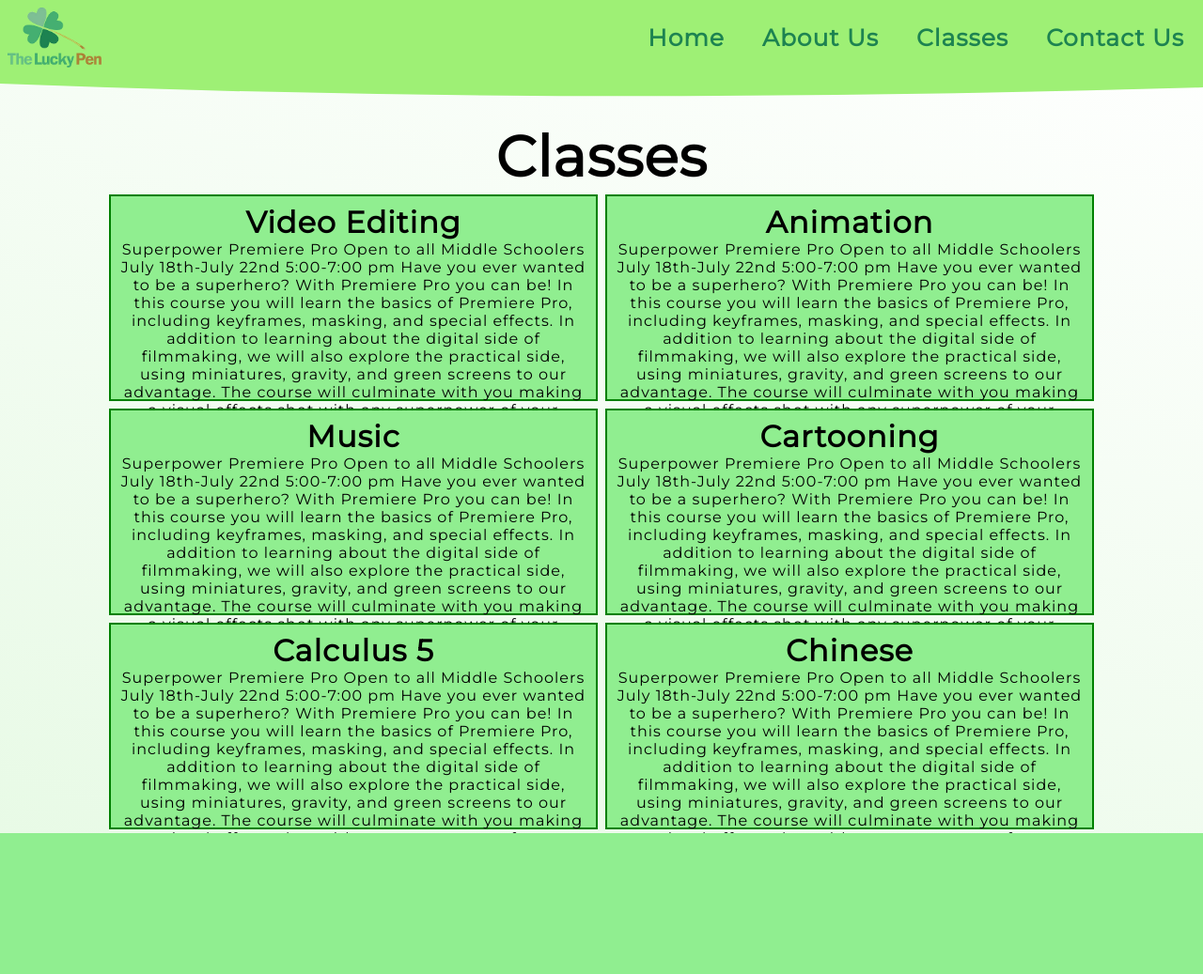
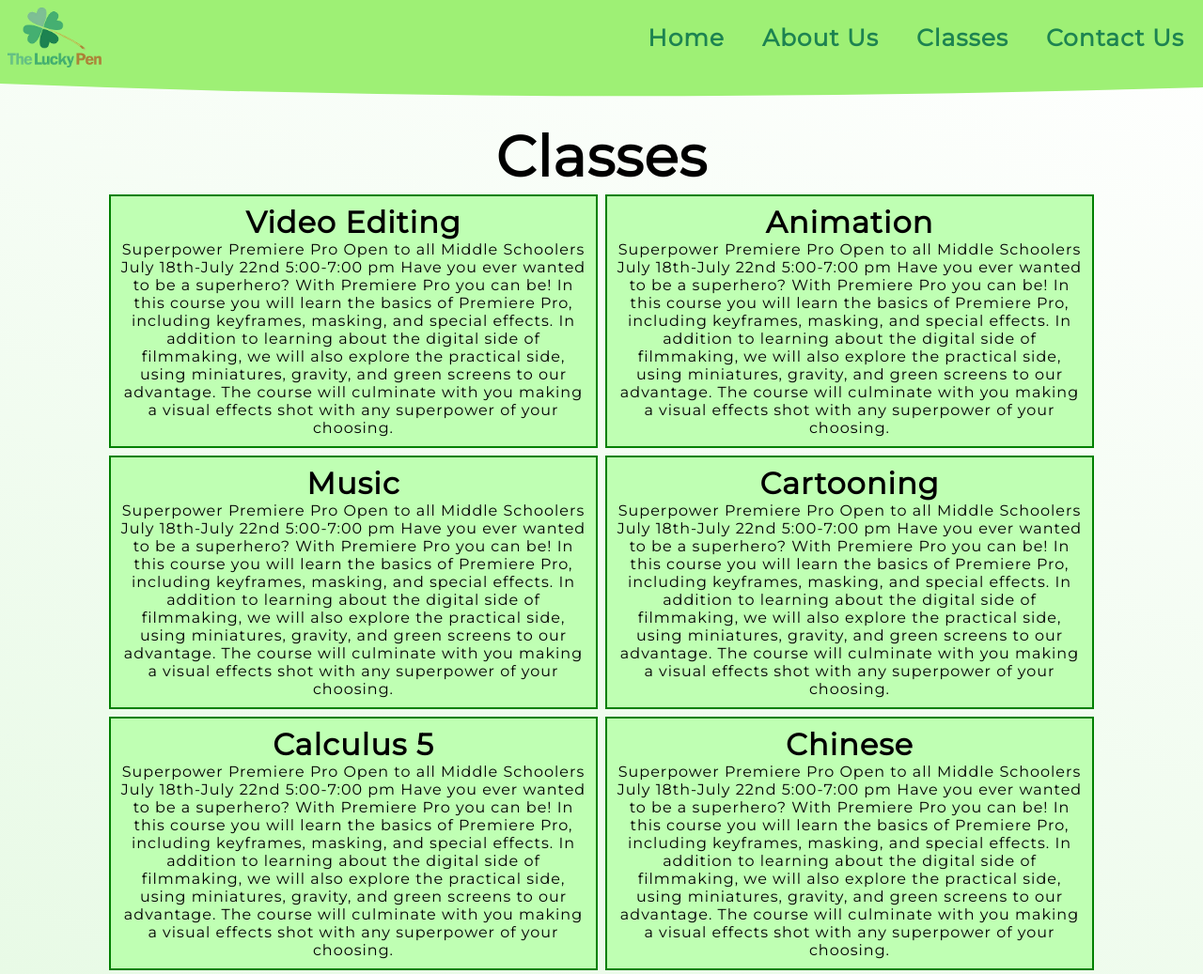
Before and after one commit to TimofeiK27/summerCourses, a Django app: page /classes in a window 1280 px wide. Shown: the whole page at 94% size. Before the commit the page ends 887 px from the top, so only its background shows below. Run offline with Django 3.2, Linux system fonts and the light colour scheme.

Commit message:
change classes colors

```diff
--- a/infoSite/static/infoSite/style.css
+++ b/infoSite/static/infoSite/style.css
@@ -154,9 +154,9 @@ li {
     border: solid 2px green;
     margin:4px;
     padding:8px;
-    background: lightgreen;
+    background: #bfffb3;
     width: 500px;
-    height:200px;
+    height:250px;
 }
 
 
```
